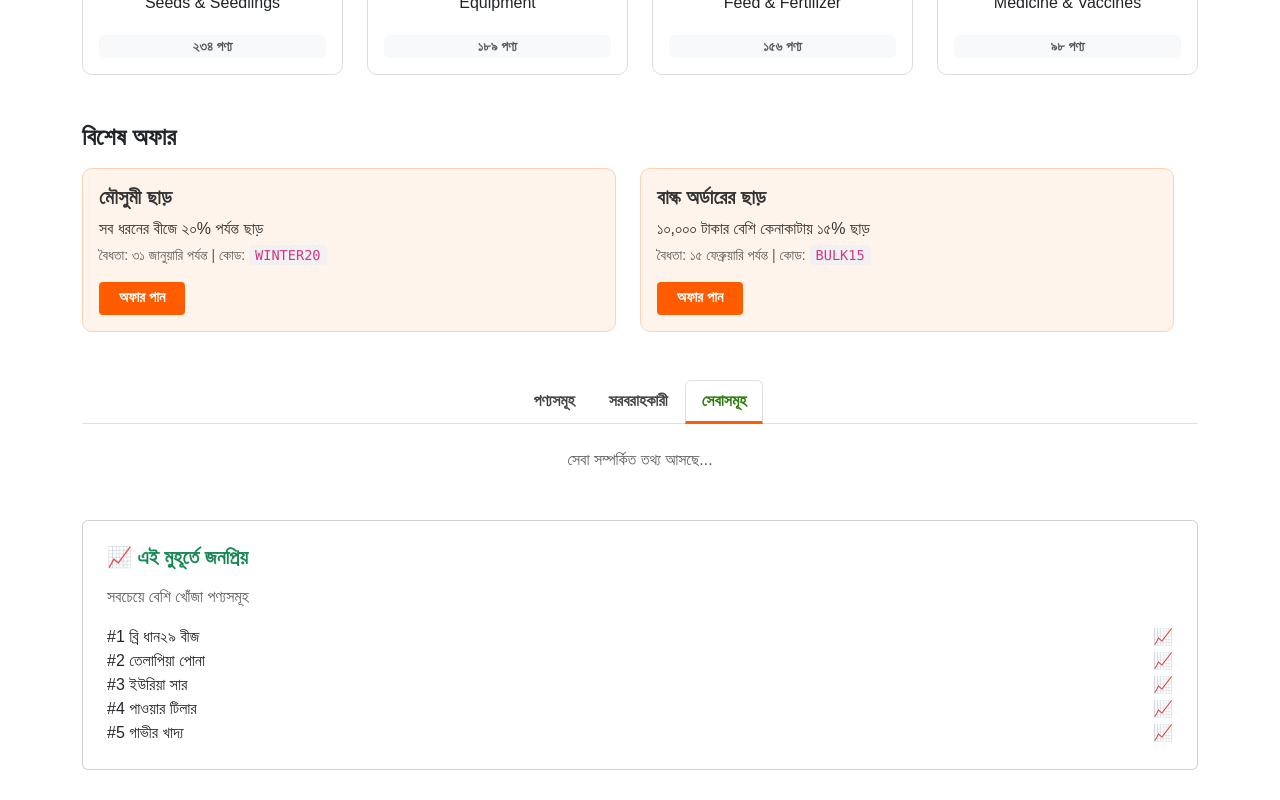
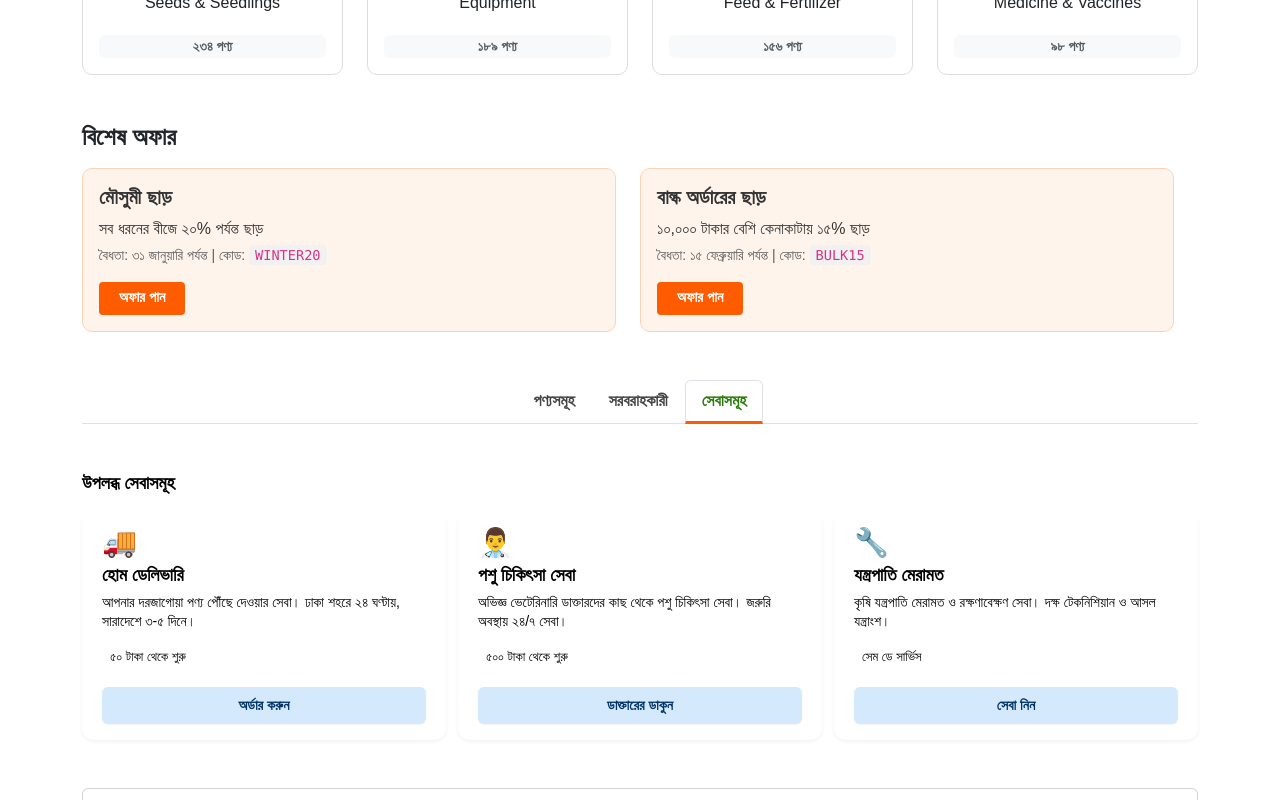
Before and after one commit to numucoccus/krishi_dibanishi, a React (Create React App) app: page /market in a window 1280 px wide. Both pictures are taken after a click on the tab "সেবাসমূহ". Shown: the part 412-1212 px from the top of the page. Built offline with nearby package versions, Linux system fonts and the light colour scheme.

Commit message:
Shebashomuho add

```diff
--- a/src/components/Marketplace/Marketplace_1.js
+++ b/src/components/Marketplace/Marketplace_1.js
@@ -228,6 +228,33 @@ const suppliers = [
   }
 ];
 
+const services = [
+  {
+    icon: "🚚",
+    title: "হোম ডেলিভারি",
+    desc: "আপনার দরজাগোয়া পণ্য পৌঁছে দেওয়ার সেবা। ঢাকা শহরে ২৪ ঘণ্টায়, সারাদেশে ৩-৫ দিনে।",
+    price: "৫০ টাকা থেকে শুরু",
+    btnText: "অর্ডার করুন",
+    btnDisabled: false,
+  },
+  {
+    icon: "👨‍⚕️",
+    title: "পশু চিকিৎসা সেবা",
+    desc: "অভিজ্ঞ ভেটেরিনারি ডাক্তারদের কাছ থেকে পশু চিকিৎসা সেবা। জরুরি অবস্থায় ২৪/৭ সেবা।",
+    price: "৫০০ টাকা থেকে শুরু",
+    btnText: "ডাক্তারের ডাকুন",
+    btnDisabled: false,
+  },
+  {
+    icon: "🔧",
+    title: "যন্ত্রপাতি মেরামত",
+    desc: "কৃষি যন্ত্রপাতি মেরামত ও রক্ষণাবেক্ষণ সেবা। দক্ষ টেকনিশিয়ান ও আসল যন্ত্রাংশ।",
+    price: "সেম ডে সার্ভিস",
+    btnText: "সেবা নিন",
+    btnDisabled: false,
+  },
+];
+
 
 
 const Marketplace = () => {
@@ -324,7 +351,7 @@ const Marketplace = () => {
           <Tab.Content>
             <Tab.Pane eventKey="products">
               <div className="mt-5">
-                <h4 className="fw-bold mb-4">জনপ্রিয় পণ্য</h4>
+                <h4 className="services-heading">জনপ্রিয় পণ্য</h4>
                 <Row className="g-3">
                   {products.slice(0, visibleProducts).map((p, idx) => (
                     <Col md={4} key={idx}>
@@ -391,7 +418,11 @@ const Marketplace = () => {
               </div>
             </Tab.Pane>
 
+
+
              <Tab.Pane eventKey="suppliers">
+              <div className="mt-5"></div>
+              <h4 className="services-heading">বিশ্বস্ত সরবরাহকারী</h4>
                <div className="suppliers-grid">
                  {suppliers.map((supplier, index) => (
                   <div key={index} className="supplier-card">
@@ -405,7 +436,6 @@ const Marketplace = () => {
                           </p>
                           </div>
                            </div>
-
                             <div className="supplier-info">
                              <div>
                              <div className="label">অভিজ্ঞতা</div>
@@ -420,13 +450,11 @@ const Marketplace = () => {
                       </div>
                     </div>
                     <div className="supplier-specialization-label">বিশেষত্ব:</div>
-
                    <div className="supplier-expert-tags">
                   {supplier.desc.replace('বিশেষজ্ঞ: ', '').split(', ').map((tag, i) => (
                   <span key={i} className="expert-tag">{tag}</span>
                   ))}
                   </div>
-
                  <div className="supplier-actions">
                      <button className="btn-profile">প্রোফাইল দেখুন</button>
                      <button className="btn-contact">যোগাযোগ করুন</button>
@@ -439,8 +467,40 @@ const Marketplace = () => {
 
 
               <Tab.Pane eventKey="services">
-              <p className="text-center text-muted">সেবা সম্পর্কিত তথ্য আসছে...</p>
+                <div className="mt-5"></div>
+  <h4 className="services-heading">উপলব্ধ সেবাসমূহ</h4>
+  <div className="services-grid">
+    {services.map((service, index) => (
+      <div
+        key={index}
+        className={`service-card ${index < 3 ? 'pani-bg' : ''}`}
+      >
+        <div className="service-icon">{service.icon}</div>
+        <h5 className="service-title">{service.title}</h5>
+        <p className="service-desc">{service.desc}</p>
+
+        <p className="service-price">
+          <span className="price-icon">{service.priceIcon}</span>
+          {service.price}
+        </p>
+        <button
+          className={`btn-service ${service.btnDisabled ? 'disabled' : ''}`}
+          disabled={service.btnDisabled}
+        >
+          {service.btnText}
+        </button>
+      </div>
+    ))}
+  </div>
 </Tab.Pane>
+
+
+
+
+
+
+
+
           </Tab.Content>
         </Tab.Container>
         <TrendingNow />
--- a/src/components/Marketplace/Marketplace_2.css
+++ b/src/components/Marketplace/Marketplace_2.css
@@ -345,11 +345,147 @@
   background: #1e40af;
 }
 
-
 .supplier-specialization-label {
   font-weight: 400;
   margin-top: 10px;
-  margin-bottom: 1px; /* small, clean gap */
+  margin-bottom: 1px;
   font-size: 14px;
   color: #555;
 }
+
+/* services css*/
+
+.services-heading {
+  font-size: 18px;
+  font-weight: 700;
+  margin-bottom: 15px;
+  color: #000; /* black text */
+  font-family: 'Segoe UI', Tahoma, Geneva, Verdana, sans-serif; /* neat font */
+}
+
+.services-grid {
+  display: flex;
+  gap: 12px;
+  flex-wrap: wrap;
+  margin-top: 20px;
+}
+
+.service-card {
+  background: #fff; /* default white */
+  border-radius: 12px;
+  box-shadow: 0 4px 10px rgb(0 0 0 / 0.05);
+  padding: 20px 25px;
+  flex: 1 1 30%;
+  min-width: 280px;
+  display: flex;
+  flex-direction: column;
+  align-items: flex-start;
+}
+
+/* Pani color background for first 3 cards */
+.pani-bg {
+  background-color: #e1f0fb; /* light pani blue */
+}
+
+/* Text colors inside pani bg */
+.pani-bg .service-title,
+.pani-bg .service-desc,
+.pani-bg .service-price {
+  color: #000; /* black or dark text for readability */
+}
+
+/* Button style inside pani-bg can stay same or customized */
+.pani-bg .btn-service {
+  background: #d4e9fb;
+  color: #003366;
+  font-weight: 600;
+}
+
+.pani-bg .btn-service:hover:not(.disabled) {
+  background: #a8d0f0;
+}
+
+
+
+
+
+
+
+
+
+.services-grid {
+  display: flex;
+  gap: 12px;
+  flex-wrap: wrap;
+  margin-top: 20px;
+}
+
+.service-card {
+  background: #fff;
+  border-radius: 12px;
+  box-shadow: 0 2px 4px rgb(0 0 0 / 0.05);
+  padding: 16px 20px;
+  flex: 1 1 300px;
+  min-width: 300px;
+  display: flex;
+  flex-direction: column;
+  align-items: flex-start;
+}
+
+.service-icon {
+  font-size: 28px;
+  margin-bottom: 8px;
+  line-height: 1;
+}
+
+.service-title {
+  font-weight: 700;
+  font-size: 18px;
+  margin-bottom: 6px;
+}
+
+.service-desc {
+  font-size: 14px;
+  color: #6b6b6b;
+  margin-bottom: 15px;
+  line-height: 1.4;
+  white-space: pre-line; /* to preserve line breaks if present */
+}
+
+.service-price {
+  font-size: 13px;
+  color: #777;
+  display: flex;
+  align-items: center;
+  gap: 8px;
+  margin-bottom: 20px;
+}
+
+.price-icon {
+  font-size: 14px;
+  color: #555;
+}
+
+.btn-service {
+  background: #f9f9f9;
+  border: none;
+  padding: 8px 20px;
+  font-size: 14px;
+  border-radius: 6px;
+  cursor: pointer;
+  transition: background-color 0.3s ease;
+  width: 100%;
+  text-align: center;
+  box-shadow: 0 1px 2px rgb(0 0 0 / 0.05);
+}
+
+.btn-service:hover:not(.disabled) {
+  background: #d6e1ff;
+}
+
+.btn-service.disabled {
+  cursor: not-allowed;
+  background: #e3e6ea;
+  color: #999;
+  box-shadow: none;
+}
```
Lines whose indentation alone changed are shown as unchanged.
